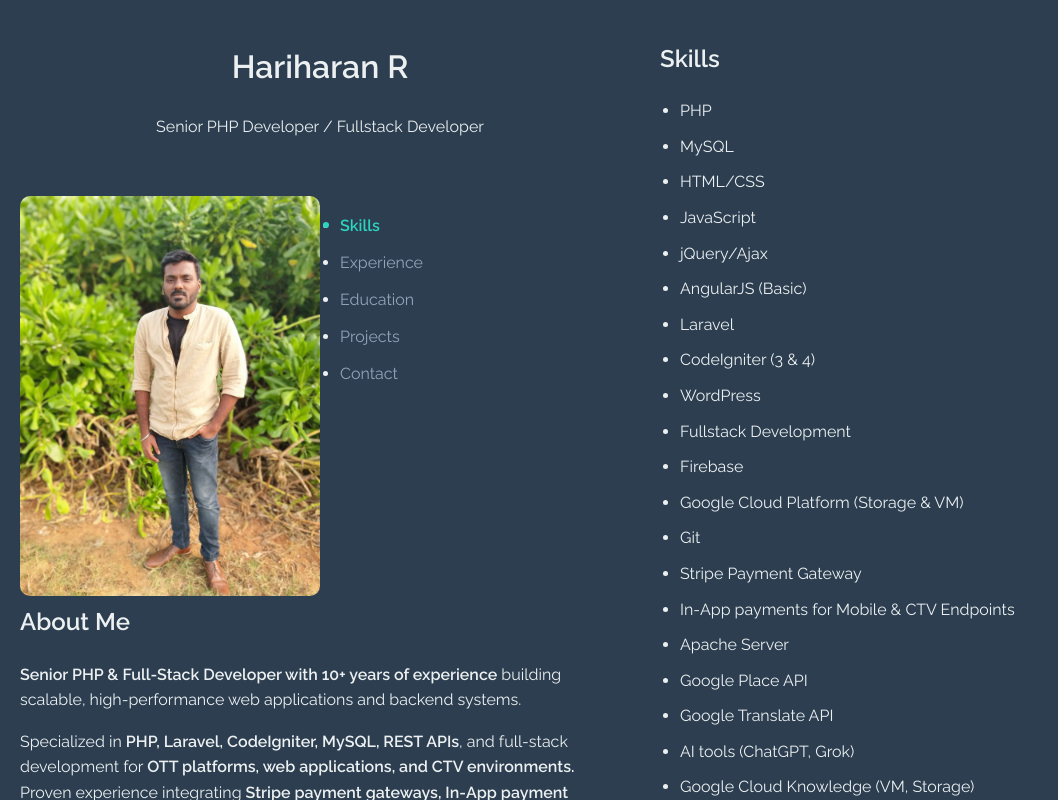
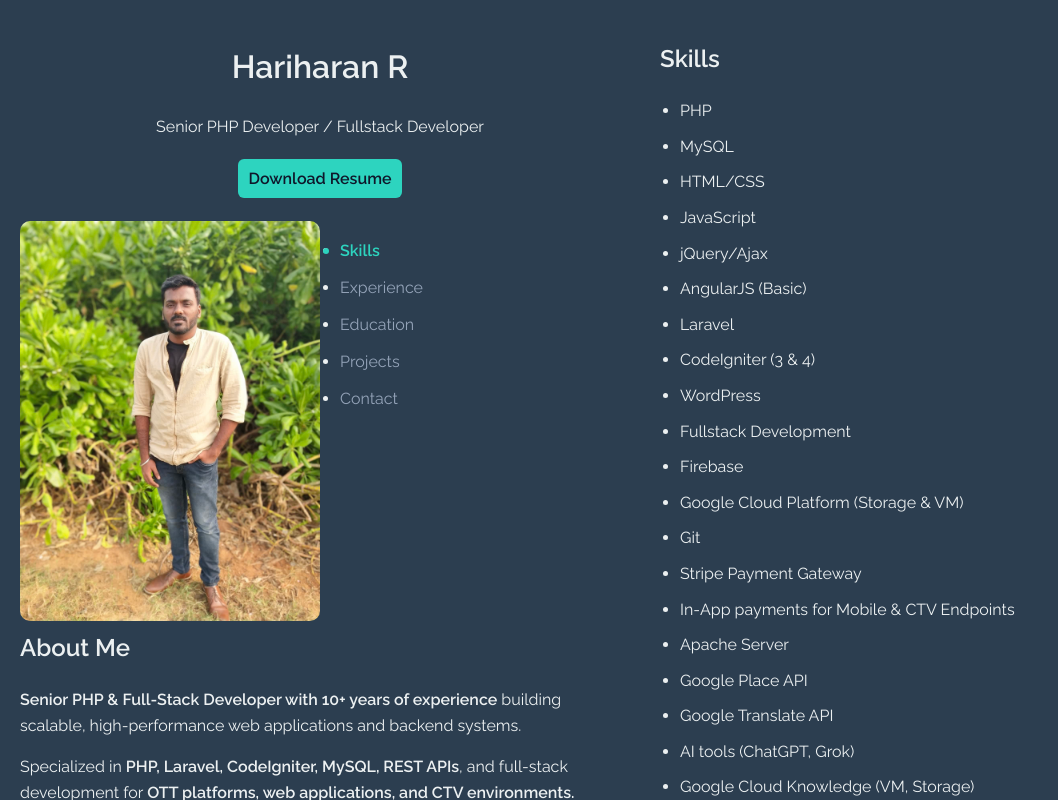
Before and after one commit to Hari2892/my-projects, a React (Vite) app in the folder react-projects/hari-first-react-app/: page / in a window 1280 px wide. Shown: the whole page, without its empty margins (0-1058 px from the left). Built offline with nearby package versions, Linux system fonts and the light colour scheme.

Commit message:
download resume option

```diff
--- a/react-projects/hari-first-react-app/src/components/GoToTop.tsx
+++ b/react-projects/hari-first-react-app/src/components/GoToTop.tsx
@@ -5,25 +5,41 @@ const GoToTop = () => {
 
   useEffect(() => {
     const container = document.getElementById("scroll-container");
-    if (!container) return;
 
-    const toggleVisibility = () => {
+    const handleScroll = () => {
+      if (window.innerWidth <= 1023) {
+        // Mobile / Tablet → window scroll
+        setVisible(window.scrollY > 300);
+      } else if (container) {
+        // Desktop → container scroll
         setVisible(container.scrollTop > 300);
+      }
     };
 
-    container.addEventListener("scroll", toggleVisibility);
+    window.addEventListener("scroll", handleScroll);
+    container?.addEventListener("scroll", handleScroll);
 
     return () => {
-      container.removeEventListener("scroll", toggleVisibility);
+      window.removeEventListener("scroll", handleScroll);
+      container?.removeEventListener("scroll", handleScroll);
     };
   }, []);
 
   const scrollToTop = () => {
+    if (window.innerWidth <= 1023) {
+      // Mobile / Tablet
+      window.scrollTo({
+        top: 0,
+        behavior: "smooth"
+      });
+    } else {
+      // Desktop
       const container = document.getElementById("scroll-container");
       container?.scrollTo({
         top: 0,
         behavior: "smooth"
       });
+    }
   };
 
   return (
--- a/react-projects/hari-first-react-app/src/components/Header.tsx
+++ b/react-projects/hari-first-react-app/src/components/Header.tsx
@@ -5,6 +5,16 @@ const Header = () => {
     <header>
       <h1>Hariharan R</h1>
       <p>Senior PHP Developer / Fullstack Developer</p>
+      <div className="resume-download">
+        <a
+        href="/Hariharan_R_Resume.pdf"
+        download
+        className="resume-btn"
+        aria-label="Download Resume"
+        >
+          Download Resume
+        </a>
+      </div>
     </header>
   );
 };
--- a/react-projects/hari-first-react-app/src/styles/App.css
+++ b/react-projects/hari-first-react-app/src/styles/App.css
@@ -213,6 +213,32 @@ a:hover, Link:hover {
   color: #2dd4bf;
 }
 
+.resume-download{
+  float: left;
+  width: 100%;
+  text-align: center;
+  margin-top: 10px;
+  margin-bottom: 30px;
+}
+
+.resume-download .resume-btn {
+  padding: 10px;
+  background-color: #2dd4bf;
+  color: #0f172a;
+  font-weight: 600;
+  border-radius: 6px;
+  text-decoration: none;
+  transition: all 0.2s ease;
+  width: 160px;
+  height: 25px;
+}
+
+.resume-download .resume-btn:hover {
+  background-color: #5eead4;
+  transform: translateY(-2px);
+  color: #0f172a;
+}
+
 /* ===============================
    Tablet Responsive (≤ 1023px)
 ================================ */
```
Also changed, not shown: 1 other file (tests, documents, lock files or other folders). Lines whose indentation alone changed are shown as unchanged.
